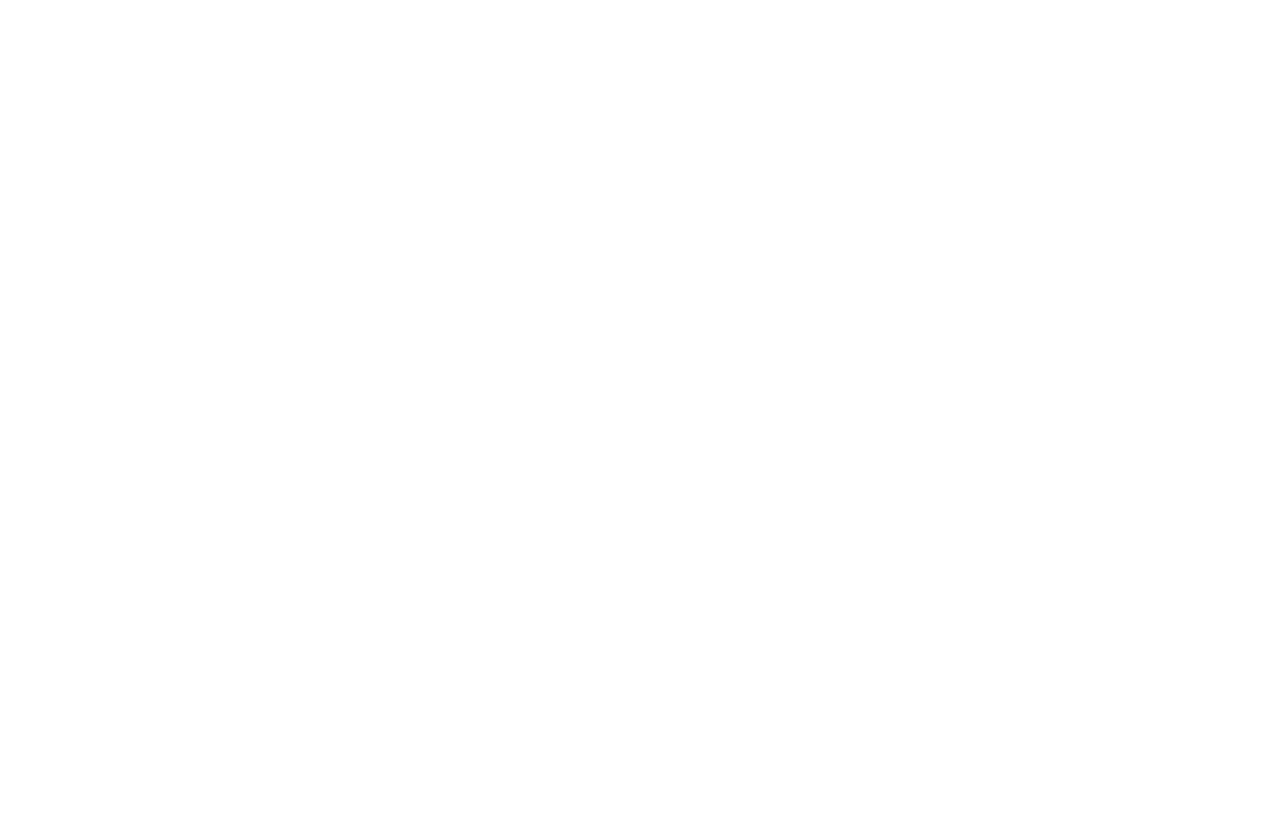
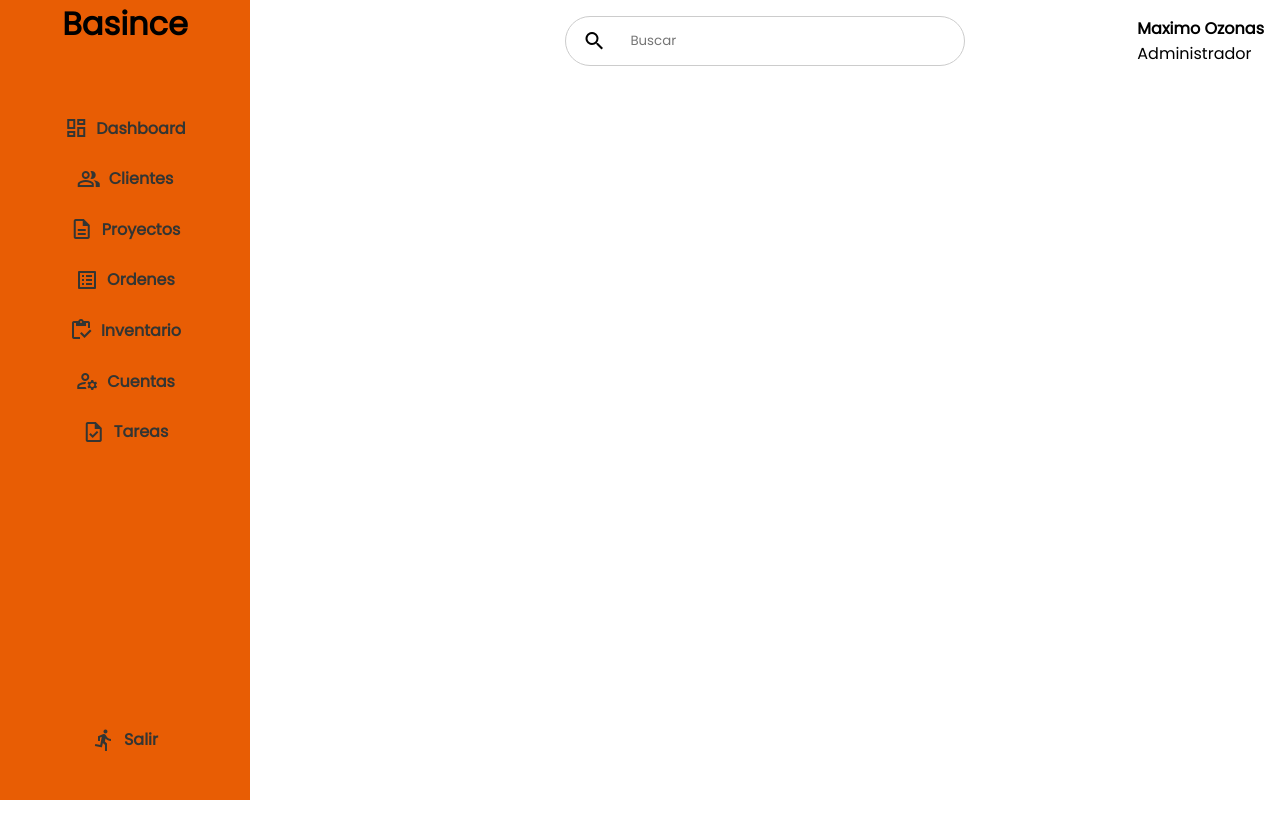
Before and after one commit to maxiozonas/ProyectoFinalLabII, a plain HTML site: page index.html in a window 1280 px wide. Before the commit the page ends 800 px from the top, so only its background shows below. Drawn offline with Linux system fonts and the light colour scheme.

Commit message:
Primeras ediciones

```diff
--- a/css/estilos_generales.css
+++ b/css/estilos_generales.css
@@ -6,3 +6,12 @@
     --primary-font: 'Poppins', sans-serif;
     --secondary-font: 'Roboto', sans-serif;
 }
+
+* {
+    padding: 0;
+    margin: 0;
+    box-sizing: border-box;
+    list-style-type: none;
+    text-decoration: none;
+    font-family: var(--primary-font);
+}
--- a/css/estilos_index.css
+++ b/css/estilos_index.css
@@ -0,0 +1,89 @@
+/* Estilos SideBar */
+
+.sidebar {
+    width: 250px;
+    position: absolute;
+    left: 0;
+    top: 0;
+    height: 100%;
+    background-color: var(--secondary-color);
+}
+
+.sidebar .sidebar-brand {
+    height: 90px;
+    display: flex;
+    justify-content: center;
+}
+
+.sidebar-menu {
+    height: 100%;
+}
+
+.sidebar-menu ul {
+    display: flex;
+    flex-direction: column;
+    align-items: center;
+}
+
+.sidebar-menu ul li {
+    margin-top: 1.6rem;
+
+}
+
+.sidebar-menu ul li a {
+    color: var(--primary-color);
+    font-weight: 600;
+    display: flex;
+    align-items: center;
+    gap: 0.5rem;
+}
+
+.sidebar-menu ul > li:last-child {
+    position: absolute;
+    bottom: 3rem;
+}
+
+/* Estilos contenido principal */
+
+.contenido-principal {
+   margin-left: 250px;
+}
+
+header {
+    padding: 1rem;
+    display: flex;
+    justify-content: center;
+    align-items: center;
+    width: 100%;
+}
+
+.barra-busqueda {
+    margin: 0 auto;
+    width: 40%;
+    border: 1px solid #ccc;
+    border-radius: 30px;
+    height: 50px;
+    display: flex;
+    align-items: center;
+    overflow: hidden;
+}
+
+.barra-busqueda input {
+    height: 100%;
+    padding: 0.5rem;
+    border: none;
+    outline: none;
+}
+
+.barra-busqueda span {
+    display: inline-block;
+    padding: 0rem 1rem;
+}
+
+.foto-usuario {
+    position: absolute;
+    right: 0;
+    display: flex;
+    align-items: center;
+    margin-right: 1rem;
+}
--- a/index.html
+++ b/index.html
@@ -0,0 +1,64 @@
+<!DOCTYPE html>
+<html lang="en">
+<head>
+    <meta charset="UTF-8">
+    <meta http-equiv="X-UA-Compatible" content="IE=edge">
+    <meta name="viewport" content="width=device-width, initial-scale=1.0">
+    <link href="https://fonts.googleapis.com/icon?family=Material+Icons+Outlined" rel="stylesheet">
+    <link rel="stylesheet" href="css/estilos_generales.css">
+    <link rel="stylesheet" href="css/estilos_index.css">
+    <title>Proyecto final Laboratorio II</title>
+</head>
+<body>
+    <!-- Barra lateral -->
+    <div class="sidebar">
+        <div class="sidebar-brand">
+            <h1>Basince</h1>
+        </div>
+        <div class="sidebar-menu">
+            <ul>
+                <li>
+                    <a href=""><span class="material-icons-outlined">dashboard</span>Dashboard</a>
+                </li>
+                <li>
+                    <a href=""><span class="material-icons-outlined">people_alt</span>Clientes</a>
+                </li>
+                <li>
+                    <a href=""><span class="material-icons-outlined">description</span>Proyectos</a>
+                </li>
+                <li>
+                    <a href=""><span class="material-icons-outlined">list_alt</span>Ordenes</a>
+                </li>
+                <li>
+                    <a href=""><span class="material-icons-outlined">inventory</span>Inventario</a>
+                </li>
+                <li>
+                    <a href=""><span class="material-icons-outlined">manage_accounts</span>Cuentas</a>
+                </li>
+                <li>
+                    <a href=""><span class="material-icons-outlined">task</span>Tareas</a>
+                </li>
+                <li>
+                    <a href=""><span class="material-icons-outlined">directions_run</span>Salir</a>
+                </li>
+            </ul>
+        </div>
+    </div>
+    <!-- Contenido principal -->
+    <div class="contenido-principal">
+        <header>
+            <div class="barra-busqueda">
+                <span class="material-icons-outlined">search</span>
+                <input type="search" placeholder="Buscar">
+            </div>
+            <div class="foto-usuario">
+                <img src="" alt="">
+                <div>
+                    <h4>Maximo Ozonas</h4>
+                    <p>Administrador</p>
+                </div>
+            </div>
+        </header>
+    </div>
+</body>
+</html>
```
Also changed, not shown: perfil.html (deleted, +0 -12 lines).
